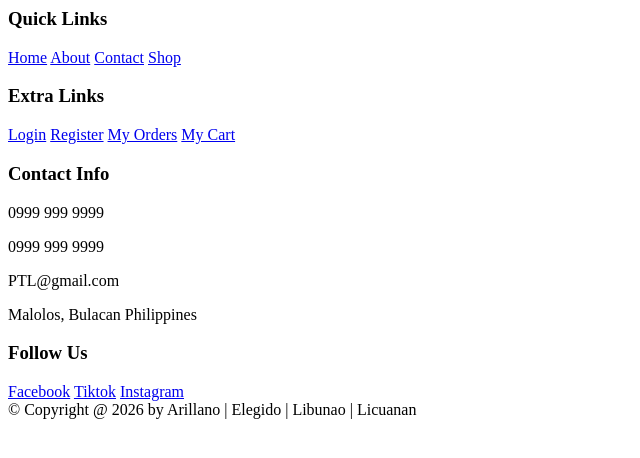
After one commit to Just1224/TPL-Best-Tinapa-in-Bulacan-, a PHP site: page /footer.php in a window 1280 px wide. The commit adds this page. Shown: the top 458 px of the page, without its empty margins (0-640 px from the left). Run offline with PHP 8.4, Linux system fonts and the light colour scheme.

Commit message:
Add header.php and footer.php and update index.php

```diff
--- /dev/null
+++ b/footer.php
@@ -0,0 +1,45 @@
+<section class="footer">
+
+    <div class="box-container">
+
+        <div class="box">
+            <h3>Quick Links</h3>
+            <a href="index.php">Home</a>
+            <a href="about.php">About</a>
+            <a href="contact.php">Contact</a>
+            <a href="shop.php">Shop</a>
+        </div>
+
+        <div class="box">
+            <h3>Extra Links</h3>
+            <a href="login.php">Login</a>
+            <a href="register.php">Register</a>
+            <a href="orders.php">My Orders</a>
+            <a href="cart.php">My Cart</a>
+        </div>
+
+        <div class="box">
+            <h3>Contact Info</h3>
+            <p><i class="fas fa-phone"></i> 0999 999 9999</p>
+            <p><i class="fas fa-phone"></i> 0999 999 9999</p>
+            <p><i class="fas fa-envelope"></i> PTL@gmail.com</p>
+            <p><i class="fas fa-map-marker-alt"></i> Malolos, Bulacan Philippines</p>
+        </div>
+
+        <div class="box">
+            <h3>Follow Us</h3>
+            <a href="#"><i class="fab fa-facebook-f"></i> Facebook</a>
+            <a href="#"><i class="fab fa-tiktok"></i> Tiktok</a>
+            <a href="#"><i class="fab fa-instagram"></i> Instagram</a>
+        </div>
+
+    </div>
+
+    <div class="credit">
+        &copy; Copyright @ <?php echo date('Y'); ?> by
+        <span>
+            Arillano | Elegido | Libunao | Licuanan
+        </span>
+    </div>
+
+</section>
```
Also changed, not shown: header.php (added, +84 -0 lines), index.php (+10 -0 lines).
